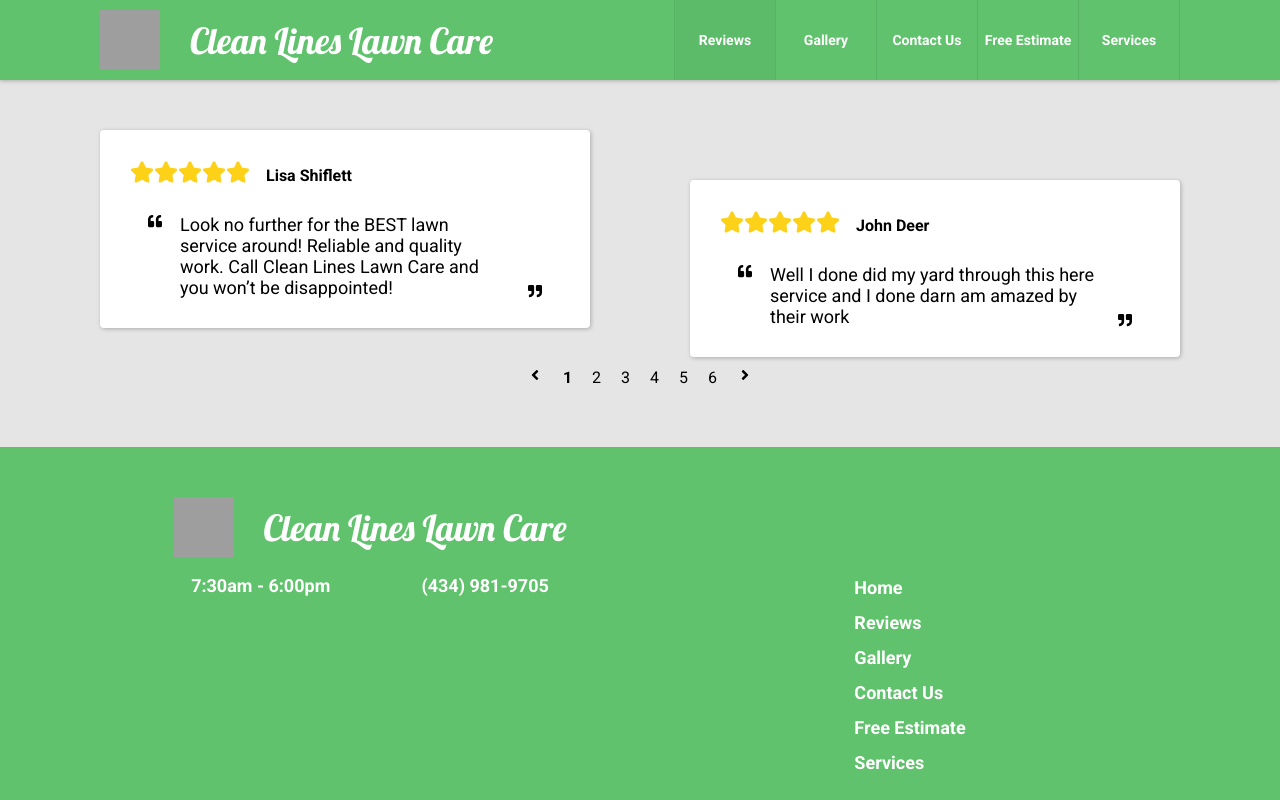
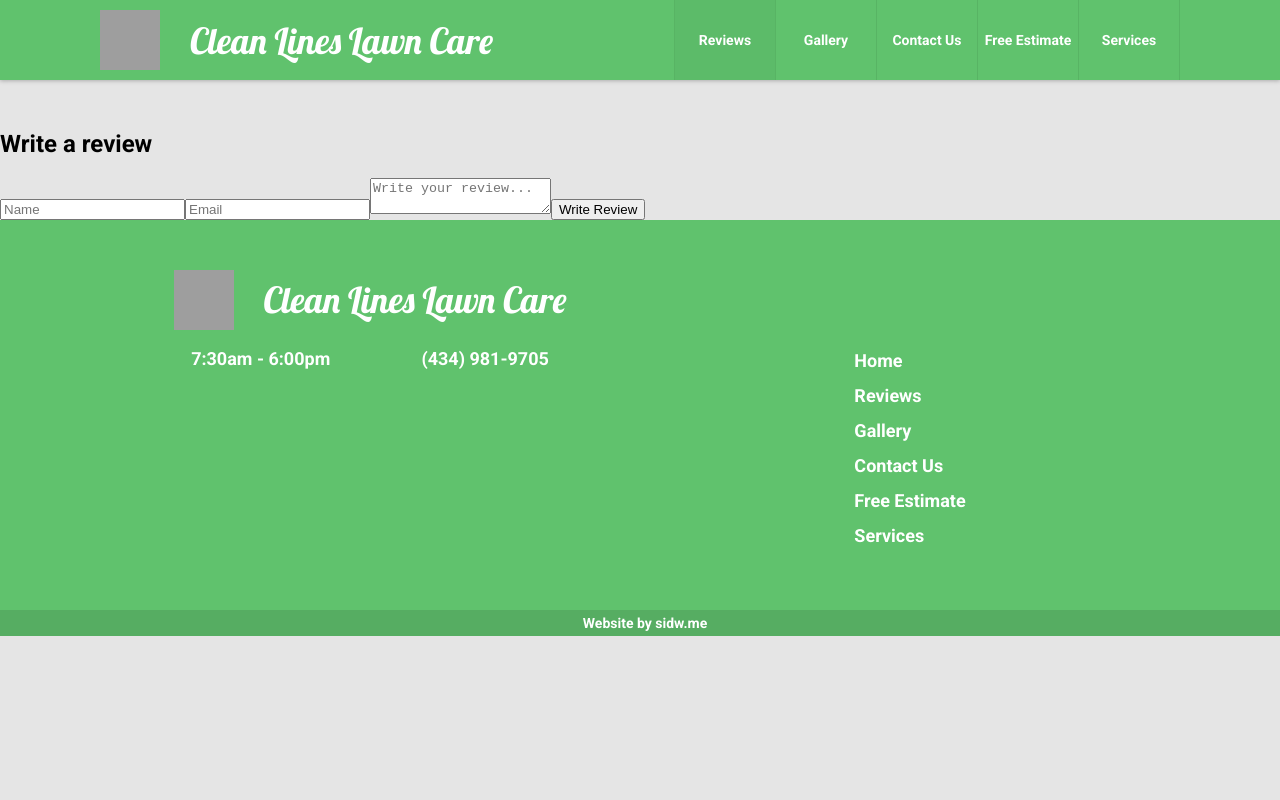
Before and after one commit to replaceits/clean-lines-lawn-care, a React (Create React App) app: page /reviews/new in a window 1280 px wide. Built offline with nearby package versions, Linux system fonts and the light colour scheme; grey boxes are pictures that could not be loaded.

Commit message:
Add basic review form

```diff
--- a/public/index.html
+++ b/public/index.html
@@ -31,6 +31,12 @@
     <link href="https://fonts.googleapis.com/css2?family=Lobster&family=Roboto:wght@400;700&display=swap" rel="stylesheet">
   </head>
   <body>
+    <form name="review" netlify netlify-honeypot="bot-field" hidden>
+      <input type="text" name="name" />
+      <input type="email" name="email" />
+      <textarea name="content"></textarea>
+    </form>
+
     <noscript>You need to enable JavaScript to run this app.</noscript>
     <div id="root"></div>
     <!--
--- a/src/components/ReviewsGrid.js
+++ b/src/components/ReviewsGrid.js
@@ -16,7 +16,7 @@
   }
 
   static defaultProps = {
-    itemsPerPage: 2,
+    itemsPerPage: 10,
     enablePages: false
   }
 
--- a/src/components/ReviewsGrid.scss
+++ b/src/components/ReviewsGrid.scss
@@ -5,8 +5,8 @@
   justify-content: center;
   align-items: center;
 
-  margin-left: 100px;
-  margin-right: 100px;
+  margin-left: 150px;
+  margin-right: 150px;
   margin-bottom: 50px;
 }
 
--- a/src/components/RowButton.js
+++ b/src/components/RowButton.js
@@ -1,15 +1,30 @@
 
 import React from 'react';
+import PropTypes from 'prop-types';
 import { Link } from 'react-router-dom';
 
 import './RowButton.scss';
 
 class RowButton extends React.Component {
+  static propTypes = {
+    noBG: PropTypes.bool,
+    to: PropTypes.string,
+    href: PropTypes.string
+  }
+
+  static defaultProps = {
+    noBG: false
+  }
+
   render() {
-    const userButton = <button className='row-button-button no-style'>{this.props.children}</button>;
+    const userButton = (
+      <button className='row-button-button no-style'>
+        {this.props.children}
+      </button>
+    );
 
     return (
-      <div className='row-button'>
+      <div className={`row-button ${this.props.noBG ? 'noBG' : ''}`}>
         {
           this.props.to
             ? <Link to={this.props.to} className='no-style'>{userButton}</Link>
--- a/src/components/RowButton.scss
+++ b/src/components/RowButton.scss
@@ -13,6 +13,11 @@
   background: #60C26D;
 
   box-shadow: 0px 0px 4px rgba(0, 0, 0, 0.25);
+
+  &.noBG {
+    background: none;
+    box-shadow: none;
+  }
 }
 
 .row-button-button {
--- a/src/components/ScrollToTop.js
+++ b/src/components/ScrollToTop.js
@@ -16,7 +16,7 @@
 
   componentDidUpdate(prevProps) {
     if (this.props.location.key !== prevProps.location.key) {
-      this.state.scrollToTop()
+      this.scrollToTop()
     }
   }
 
--- /dev/null
+++ b/src/components/forms/ReviewForm.js
@@ -0,0 +1,25 @@
+
+import React from 'react';
+
+import './ReviewForm.scss';
+
+class ReviewForm extends React.Component {
+  render() {
+    return (
+      <form
+        name='review'
+        className='review-form'
+        data-netlify='true'
+      >
+        <input type="hidden" name="form-name" value="review" />
+        <h2>Write a review</h2>
+        <input type='text' name='name' placeholder='Name'></input>
+        <input type='email' name='email' placeholder='Email'></input>
+        <textarea name='content' placeholder='Write your review...' />
+        <button type="submit">Write Review</button>
+      </form>
+    )
+  }
+}
+
+export default ReviewForm;
--- a/src/components/pages/Reviews.js
+++ b/src/components/pages/Reviews.js
@@ -1,6 +1,10 @@
 
 import React from 'react';
+import { Route } from 'react-router';
+
+import ReviewForm from '../forms/ReviewForm';
 import ReviewsGrid from '../ReviewsGrid';
+import RowButton from '../RowButton';
 
 import './Reviews.scss';
 
@@ -8,7 +12,14 @@
   render() {
     return (
       <div className='page page-reviews'>
-        <ReviewsGrid enablePages />
+        <Route exact path='/reviews'>
+          <ReviewsGrid enablePages />
+          <RowButton to='/reviews/new' noBG>Write a review</RowButton>
+        </Route>
+
+        <Route exact path='/reviews/new'>
+          <ReviewForm />
+        </Route>
       </div>
     )
   }
```
Also changed, not shown: src/components/forms/ReviewForm.scss (added).
